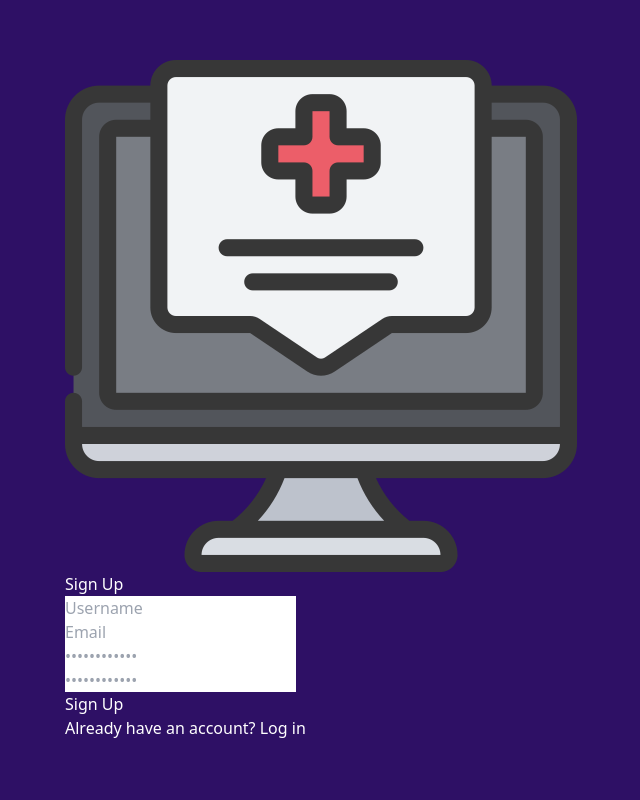
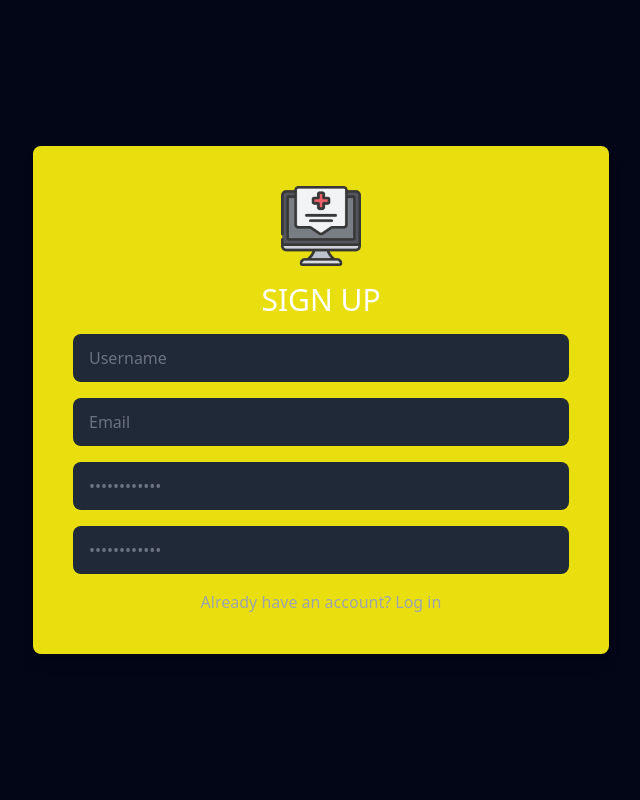
Before and after one commit to ShlokArora2709/DocWise, a Django app: page /signup/ in a window 1280 px wide. Shown: the whole page, without its empty margins (319-959 px from the left). Run offline with Django 5.2, Linux system fonts and the light colour scheme; style sheets or scripts are compiled from the project's sources.

Commit message:
chore: Update login page styles and form layout

```diff
--- a/Login/static/output.css
+++ b/Login/static/output.css
@@ -439,7 +439,82 @@
   align-items: center;
   justify-content: center;
   --tw-bg-opacity: 1;
-  background-color: rgb(46 16 101 / var(--tw-bg-opacity));
+  background-color: rgb(2 6 23 / var(--tw-bg-opacity));
   --tw-text-opacity: 1;
   color: rgb(255 255 255 / var(--tw-text-opacity));
 }
+
+.logincontainer {
+  width: 100%;
+  max-width: 36rem;
+  border-radius: 0.5rem;
+  --tw-bg-opacity: 1;
+  background-color: rgb(233 223 14 / var(--tw-bg-opacity));
+  padding: 2.5rem;
+  --tw-shadow: 0 10px 15px -3px rgb(0 0 0 / 0.1), 0 4px 6px -4px rgb(0 0 0 / 0.1);
+  --tw-shadow-colored: 0 10px 15px -3px var(--tw-shadow-color), 0 4px 6px -4px var(--tw-shadow-color);
+  box-shadow: var(--tw-ring-offset-shadow, 0 0 #0000), var(--tw-ring-shadow, 0 0 #0000), var(--tw-shadow);
+}
+.icon {
+  margin-left: auto;
+  margin-right: auto;
+  margin-bottom: 1rem;
+  height: 5rem;
+  width: 5rem;
+}
+.headingText {
+  margin-bottom: 1rem;
+  text-align: center;
+  font-size: 1.875rem;
+  line-height: 2.25rem;
+  font-weight: 300;
+  text-transform: uppercase;
+}
+.loginForm > :not([hidden]) ~ :not([hidden]) {
+  --tw-space-y-reverse: 0;
+  margin-top: calc(1rem * calc(1 - var(--tw-space-y-reverse)));
+  margin-bottom: calc(1rem * var(--tw-space-y-reverse));
+}
+
+.formfield {
+  width: 100%;
+  border-radius: 0.5rem;
+  --tw-bg-opacity: 1;
+  background-color: rgb(31 41 55 / var(--tw-bg-opacity));
+  padding-left: 1rem;
+  padding-right: 1rem;
+  padding-top: 0.75rem;
+  padding-bottom: 0.75rem;
+  --tw-text-opacity: 1;
+  color: rgb(229 231 235 / var(--tw-text-opacity));
+}
+
+.formfield::-moz-placeholder {
+  --tw-placeholder-opacity: 1;
+  color: rgb(107 114 128 / var(--tw-placeholder-opacity));
+}
+
+.formfield::placeholder {
+  --tw-placeholder-opacity: 1;
+  color: rgb(107 114 128 / var(--tw-placeholder-opacity));
+}
+
+.formfield:focus {
+  --tw-bg-opacity: 1;
+  background-color: rgb(55 65 81 / var(--tw-bg-opacity));
+  outline: 2px solid transparent;
+  outline-offset: 2px;
+}
+
+.error {
+  margin-top: 0.5rem;
+  text-align: center;
+  --tw-text-opacity: 1;
+  color: rgb(239 68 68 / var(--tw-text-opacity));
+}
+p {
+  margin-top: 1rem;
+  text-align: center;
+  --tw-text-opacity: 1;
+  color: rgb(156 163 175 / var(--tw-text-opacity));
+}
--- a/Login/static/styles.css
+++ b/Login/static/styles.css
@@ -4,5 +4,29 @@
 @tailwind utilities;
 
 body{
-    @apply bg-violet-950 text-white flex items-center justify-center h-screen
+    @apply bg-slate-950 text-white flex items-center justify-center h-screen
 }
+
+.logincontainer{
+    @apply max-w-xl w-full p-10 bg-custom-yellow rounded-lg shadow-lg
+}
+.icon{
+    @apply w-20 h-20 mx-auto mb-4
+}
+.headingText{
+    @apply text-3xl font-light mb-4 text-center uppercase
+}
+.loginForm{
+    @apply space-y-4
+}
+
+.formfield{
+    @apply w-full px-4 py-3 rounded-lg bg-gray-800 text-gray-200 placeholder-gray-500 focus:outline-none focus:bg-gray-700
+}
+
+.error{
+    @apply text-red-500 text-center mt-2
+}
+p{
+    @apply mt-4 text-center text-gray-400
+}
--- a/Login/templates/signup.html
+++ b/Login/templates/signup.html
@@ -6,44 +6,40 @@
   <title>Sign Up</title>
   <meta http-equiv="x-ua-compatible" content="ie=edge">
   <meta name="viewport" content="width=device-width, initial-scale=1">
-  <link rel="stylesheet" href="{% static 'css/output.css' %}">
+  <link rel="stylesheet" href="{% static 'output.css' %}">
   <!-- <link href="https://cdn.jsdelivr.net/npm/tailwindcss@2.2.19/dist/tailwind.min.css" rel="stylesheet"> -->
 </head>
-<body class="bg-indigo-900 flex items-center justify-center h-screen">
+<body>
 
-  <div class="max-w-xl w-full p-10 bg-gray-900 rounded-lg shadow-xl">
-    <img src="{% static 'logo1.png' %}" alt="logo" class="w-20 h-20 mx-auto mb-4">
-    <h2 class="text-3xl font-light mb-4 text-center uppercase">Sign Up</h2>
+  <div class="logincontainer">
+    <img src="{% static 'logo1.png' %}" alt="logo" class="icon">
+    <h2 class="headingText">Sign Up</h2>
 
-    <form action="" method="post" class="space-y-4">
+    <form action="" method="post" class="loginForm">
       {% csrf_token %}
 
-      <div class="form__field">
-        <input type="text" name="username" placeholder="Username" class="w-full px-4 py-3 rounded-lg bg-gray-800 text-gray-200 placeholder-gray-500 focus:outline-none focus:bg-gray-700">
+      <div >
+        <input type="text" name="username" placeholder="Username" class="formfield">
       </div>
 
-      <div class="form__field">
-        <input type="email" name="email" placeholder="Email" class="w-full px-4 py-3 rounded-lg bg-gray-800 text-gray-200 placeholder-gray-500 focus:outline-none focus:bg-gray-700">
+      <div>
+        <input type="email" name="email" placeholder="Email" class="formfield">
       </div>
 
-      <div class="form__field">
-        <input type="password" name="password1" placeholder="••••••••••••" class="w-full px-4 py-3 rounded-lg bg-gray-800 text-gray-200 placeholder-gray-500 focus:outline-none focus:bg-gray-700">
+      <div>
+        <input type="password" name="password1" placeholder="••••••••••••" class="formfield">
       </div>
 
-      <div class="form__field">
-        <input type="password" name="password2" placeholder="••••••••••••" class="w-full px-4 py-3 rounded-lg bg-gray-800 text-gray-200 placeholder-gray-500 focus:outline-none focus:bg-gray-700">
-      </div>
-
-      <div class="form__field">
-        <input type="submit" value="Sign Up" class="w-full px-4 py-3 rounded-lg bg-gradient-to-r from-teal-500 to-cyan-400 text-white text-center uppercase tracking-wide font-semibold focus:outline-none">
+      <div ">
+        <input type="password" name="password2" placeholder="••••••••••••" class="formfield"
       </div>
     </form>
 
     {% if error %}
-      <p class="text-red-500 text-center mt-2">{{ error }}</p>
+      <p class="error">{{ error }}</p>
     {% endif %}
 
-    <p class="mt-4 text-center text-gray-400">Already have an account? <a href="/login" class="text-green-400">Log in</a></p>
+    <p>Already have an account? <a href="/login" class="text-green-400">Log in</a></p>
 
   </div>
 
--- a/tailwind.config.js
+++ b/tailwind.config.js
@@ -1,10 +1,16 @@
 /** @type {import('tailwindcss').Config} */
 module.exports = {
+  content: [
+    './templates/**/*.{html,js}',  // Adjust paths based on your project structure
+    './static/**/*.{html,js}',
+    './Login/static/**/*.{html,js}',
+
+  ],
   theme: {
     extend: {
       colors: {
         'custom-fuchsia': '#4a053b',
-        'custom-blue': '#027ea9',
+        'custom-blue': '#312e81',
         'custom-yellow': '#e9df0e',
         'custom-teal': '#31e4b3',
         'custom-pink': '#e72da2',
```
